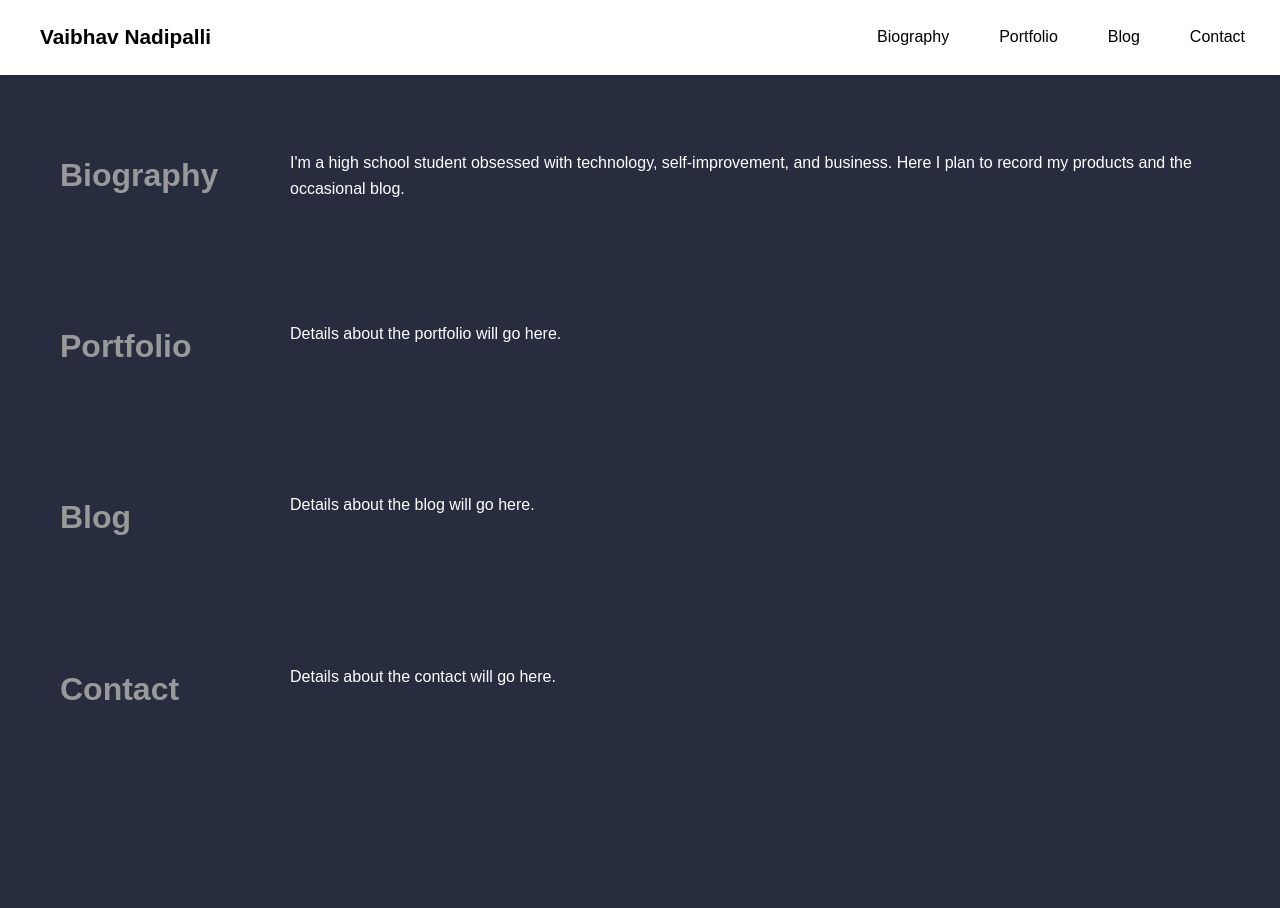
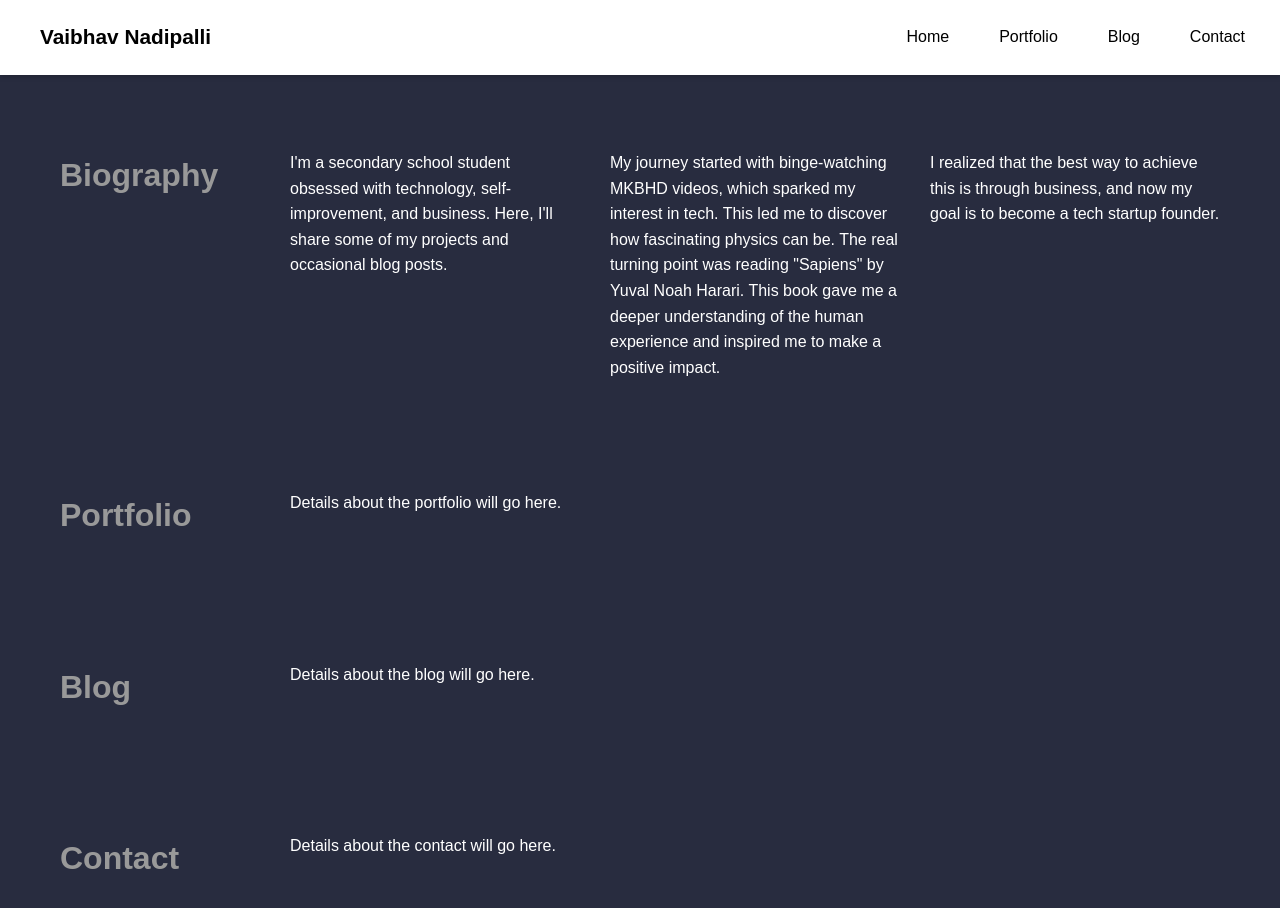
Before and after one commit to Vaibhav-Nadipalli/vaibhav-nadipalli.github.io, a Jekyll site: the page built from index.markdown, in a window 1280 px wide and 974 px high. Shown: the top 908 px of the window. Built offline with Jekyll 4.4.1, drawn with Linux system fonts in a browser that asks for light colours.

Commit message:
Update default.html

```diff
--- a/_layouts/default.html
+++ b/_layouts/default.html
@@ -5,6 +5,7 @@
     <meta name="viewport" content="width=device-width, initial-scale=1.0">
     <title>Vaibhav Nadipalli</title>
     <link rel="icon" type="image/png" href="/favicon.png"> <!-- Path to your favicon -->
+    <link rel="stylesheet" href="https://fonts.googleapis.com/css2?family=Montserrat:wght@400;700&display=swap"> <!-- Montserrat Font -->
     <link rel="stylesheet" href="/assets/css/styles.css"> <!-- Link to your CSS file -->
 </head>
 <body>
@@ -15,25 +16,29 @@
             <label for="nav-toggle" class="nav-toggle-label">&#9776;</label>
             <nav class="nav-menu">
                 <ul class="nav-links">
-                    <li><a href="#bio">Biography</a></li>
-                    <li><a href="#portfolio">Portfolio</a></li>
-                    <li><a href="#blog">Blog</a></li>
-                    <li><a href="#contact">Contact</a></li>
+                    <li><a href="origin">Home</a></li>
+                    <li><a href="portfolio">Portfolio</a></li>
+                    <li><a href="gospel">Blog</a></li>
+                    <li><a href="contact">Contact</a></li>
                 </ul>
             </nav>
         </div>
     </header>
 
     <main>
-        <section id="bio">
+        <section id="origin">
             <h2 class="section-title">Biography</h2>
-            <p>I'm a high school student obsessed with technology, self-improvement, and business. Here I plan to record my products and the occasional blog.</p>
+            <p>I'm a secondary school student obsessed with technology, self-improvement, and business. Here, I'll share some of my projects and occasional blog posts.</p>
+            <p>My journey started with binge-watching MKBHD videos, which sparked my interest in tech. This led me to discover how fascinating physics can be. The real turning point was reading "Sapiens" by Yuval Noah Harari. This book gave me a deeper understanding of the human experience and inspired me to make a positive impact.</p>
+            <p>I realized that the best way to achieve this is through business, and now my goal is to become a tech startup founder.</p>
+</section>
+
         </section>
         <section id="portfolio">
             <h2 class="section-title">Portfolio</h2>
             <p>Details about the portfolio will go here.</p>
         </section>
-        <section id="blog">
+        <section id="gospel">
             <h2 class="section-title">Blog</h2>
             <p>Details about the blog will go here.</p>
         </section>
```
